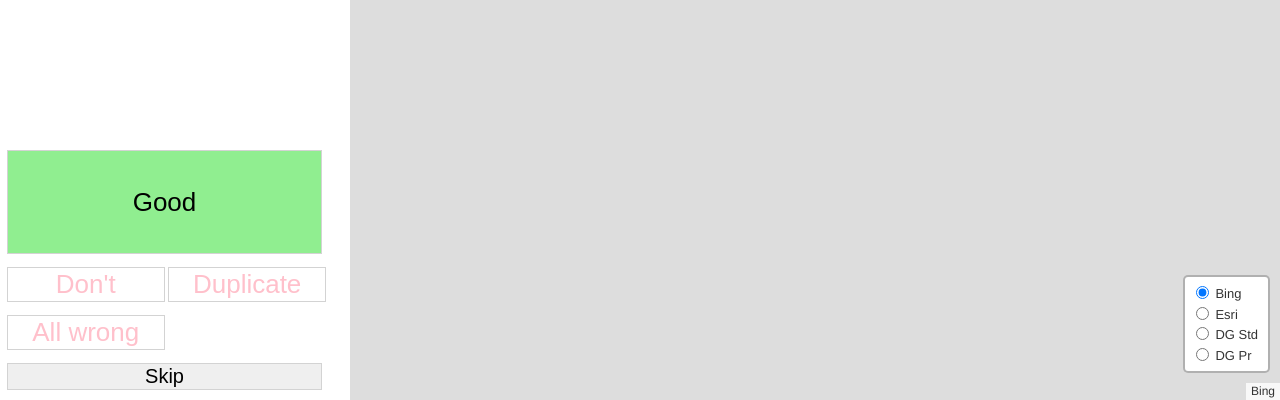
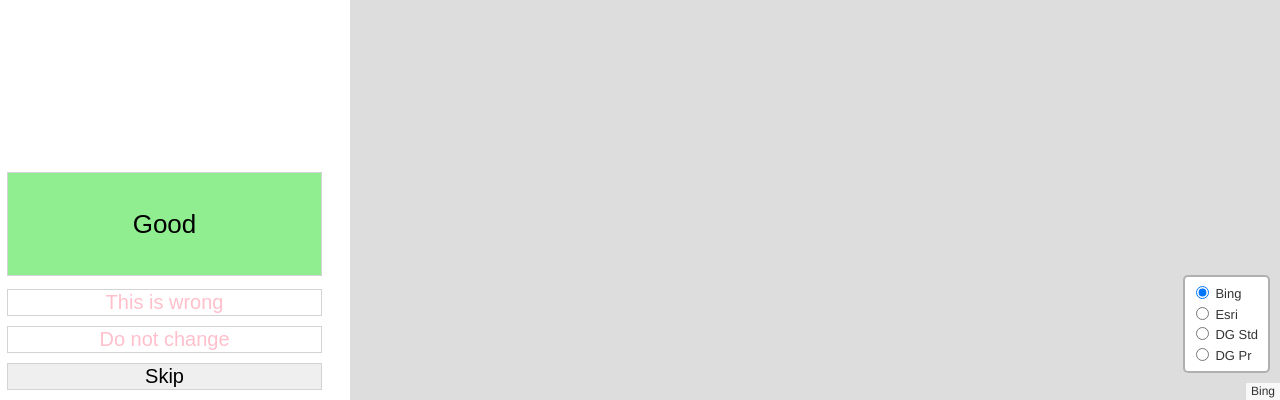
Before and after one commit to mapsme/cf_audit, a Flask app: template www/templates/task.html in a window 1280 px wide. Shown: the part 400-800 px from the top of the page. Run offline with Flask 2, Linux system fonts and the light colour scheme; the template is opened without the code that fills it: most values are stand-ins (such as "Sample title", 1, 10 or a date in 2020); data that the repository does not hold is empty; some libraries are stand-ins or nearby versions.

Commit message:
Removed the second button, changed messages

```diff
--- a/www/static/audit.js
+++ b/www/static/audit.js
@@ -121,8 +121,7 @@ $(function() {
   } else {
     $('#good').click({good: true}, submit);
     $('#bad').click({good: false, msg: ''}, submit);
-    $('#bad_dup').click({good: false, msg: 'duplicate'}, submit);
-    $('#bad_nosuch').click({good: false, msg: 'wrong'}, submit);
+    $('#bad_dup').click({good: false, msg: ''}, submit);
     $('#skip').click({good: true, msg: 'skip'}, submit);
     if (forceRef)
       querySpecific(forceRef);
@@ -491,7 +490,8 @@ function prepareAudit(data) {
   // Record good/bad and comment
   if (data && !data.good) {
     audit['skip'] = true;
-    audit['comment'] = data.msg;
+    if (data.msg)
+      audit['comment'] = data.msg;
   }
 
   return audit;
--- a/www/static/style.css
+++ b/www/static/style.css
@@ -104,12 +104,13 @@ p.toproject {
   width: 90%;
   margin-bottom: 0.5em;
   border: solid 1px lightgrey;
-  font-size: 26px;
+  font-size: 20px;
 }
 
-.b_good {
+#buttons .b_good {
   background-color: lightgreen;
   height: 4em;
+  font-size: 26px;
 }
 
 .b_good:hover, .b_next:hover, .b_readonly:hover {
@@ -119,15 +120,10 @@ p.toproject {
 #buttons .b_bad {
   background-color: white;
   color: pink;
-  width: 45%;
 }
 
 #buttons .b_bad:hover {
   color: red;
-}
-
-#buttons .b_next {
-  font-size: 20px;
 }
 
 #buttons .b_zoom {
--- a/www/templates/task.html
+++ b/www/templates/task.html
@@ -32,9 +32,8 @@
       <p class="toproject"><a href="{{ url_for('project', name=project.name) }}">← to the project</a></p>
       <div id="buttons">
         <button id="good" class="b_good">Good</button>
-        <button id="bad" class="b_bad">Don't</button>
-        <button id="bad_dup" class="b_bad">Duplicate</button>
-        <button id="bad_nosuch" class="b_bad">All wrong</button>
+        <button id="bad" class="b_bad">This is wrong</button>
+        <button id="bad_dup" class="b_bad">Do not change</button>
         <button id="skip" class="b_next">Skip</button>
       </div>
     </div>
```
